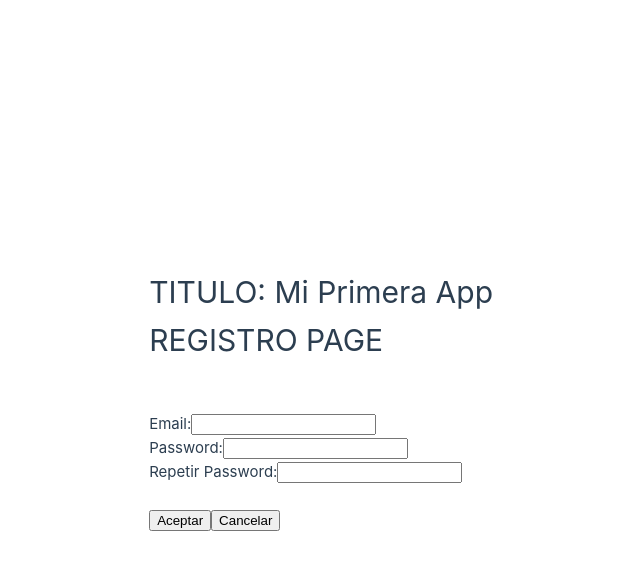
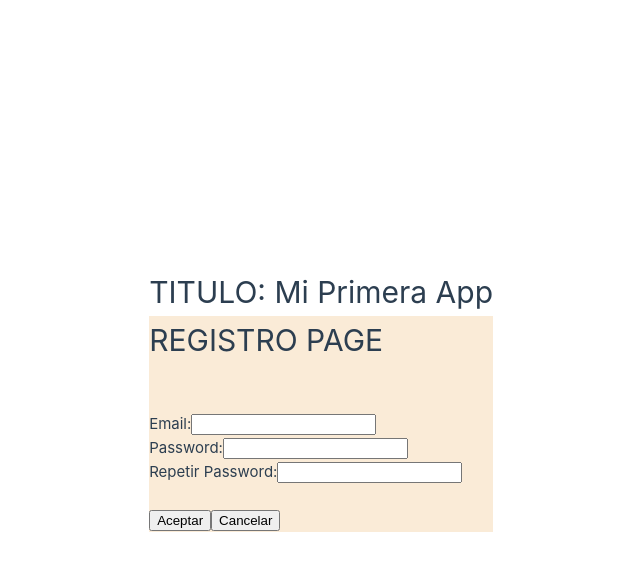
Before and after one commit to Eurekamps/DAM1_LM_VUE1, a Vue app in the folder DAM1/: page / in a window 1280 px wide. Both pictures are taken after a click on the button "Registrarme". Shown: the top 570 px of the page, without its empty margins (147-787 px from the left). Built offline with nearby package versions, Linux system fonts and the light colour scheme.

Commit message:
cambio de login a registro por principal

```diff
--- a/DAM1/src/components/Login.vue
+++ b/DAM1/src/components/Login.vue
@@ -1,39 +1,30 @@
 <script setup>
     import {ref} from 'vue';
+
+    const emit = defineEmits(['cambioARegistro','loginConExito']);
 
     const email=ref('');
     const password=ref('');
 
-    const reemail=ref('');
-    const repassword=ref('');
-    const reRepetirPassword=ref('');
+    function clickLogear(){
+        if(email.value=='yony' && password.value=='123456'){
+            emit("loginConExito");
+        }
+        else{
+            alert("USUARIO O CONTRASEÑA NO COINCIDEN");
+        }
 
-    const blLoginVisible=ref(true);
-    const blRegistroVisible=ref(false);
-
-    function clickLogear(){
-        //window.alert("USUARIO: "+email.value + " PASSWORD: "+password.value);
     }
 
     function clickRegistrame(){
-        //window.alert("USUARIO: "+email.value + " PASSWORD: "+password.value);
-        blLoginVisible.value=false;
-        blRegistroVisible.value=true;
-    }
-
-    function clickAceptar(){
-        //window.alert("USUARIO: "+email.value + " PASSWORD: "+password.value);
-    }
-
-    function clickCancelar(){
-        //window.alert("USUARIO: "+email.value + " PASSWORD: "+password.value);
+        emit("cambioARegistro");
     }
 
 </script>
 
 <template>
 
-    <div id="contenedor-login" v-if="blLoginVisible">
+    <div id="contenedor-login">
         <h1> LOGIN PAGE</h1><br/><br/>
 
         <!-- Email Input -->
@@ -53,31 +44,7 @@
         <button @click="clickRegistrame">Registrarme</button>
     </div>
 
-    <div id="contenedor-registro" v-if="blRegistroVisible">
-        <h1> REGISTRO PAGE</h1><br/><br/>
 
-        <!-- Email Input -->
-        <div>
-            <label for="email">Email:</label>
-            <input type="email" id="email" v-model="reemail" />
-        </div>
-
-        <!-- Password Input -->
-        <div>
-            <label for="password">Password:</label>
-            <input type="password" id="password" v-model="repassword" />
-        </div>
-
-        <!-- Password Input -->
-        <div>
-            <label for="password">Repetir Password:</label>
-            <input type="password" id="password" v-model="reRepetirPassword" />
-        </div>
-        <br/>
-
-        <button @click="clickLogear">Aceptar</button>
-        <button @click="">Cancelar</button>
-    </div>
 </template>
 
 <style scoped>
--- a/DAM1/src/components/Principal.vue
+++ b/DAM1/src/components/Principal.vue
@@ -1,12 +1,21 @@
 <script setup>
-import Login from './Login.vue'
-import { ref } from 'vue';
+  import Login from './Login.vue';
+  import Registro from './Registro.vue';
+  import { ref } from 'vue';
 
   const sTitle = ref('Mi Primera App');
+
+  const blLoginVisible=ref(true);
+  const blRegistroVisible=ref(false);
 
   // Methods
   function changeMessage() {
     sTitle.value = 'You clicked the button!';
+  }
+
+  function loginARegistro() {
+    blLoginVisible.value=false;
+    blRegistroVisible.value=true;
   }
 
 </script>
@@ -16,7 +25,8 @@ import { ref } from 'vue';
 
   <h1>TITULO: {{ sTitle }}</h1>
   <br/> <br/>
-  <Login/>
+  <Login v-if="blLoginVisible" @cambioARegistro="loginARegistro" @loginConExito=""/>
+  <Registro v-if="blRegistroVisible"/>
 
 
 </template>
--- /dev/null
+++ b/DAM1/src/components/Registro.vue
@@ -0,0 +1,49 @@
+<script setup>
+    import {ref} from 'vue';
+
+    const reemail=ref('');
+    const repassword=ref('');
+    const reRepetirPassword=ref('');
+
+    function clickAceptar(){
+    }
+
+    function clickCancelar(){
+
+    }
+
+</script>
+
+<template>
+    <div id="contenedor-registro">
+        <h1> REGISTRO PAGE</h1><br/><br/>
+
+        <!-- Email Input -->
+        <div>
+            <label for="email">Email:</label>
+            <input type="email" id="email" v-model="reemail" />
+        </div>
+
+        <!-- Password Input -->
+        <div>
+            <label for="password">Password:</label>
+            <input type="password" id="password" v-model="repassword" />
+        </div>
+
+        <!--Repetir Password Input -->
+        <div>
+            <label for="password">Repetir Password:</label>
+            <input type="password" id="password" v-model="reRepetirPassword" />
+        </div>
+        <br/>
+
+        <button @click="">Aceptar</button>
+        <button @click="clickCancelar">Cancelar</button>
+    </div>
+</template>
+
+<style scoped>
+    #contenedor-registro{
+        background-color: antiquewhite;
+    }
+</style>
```
